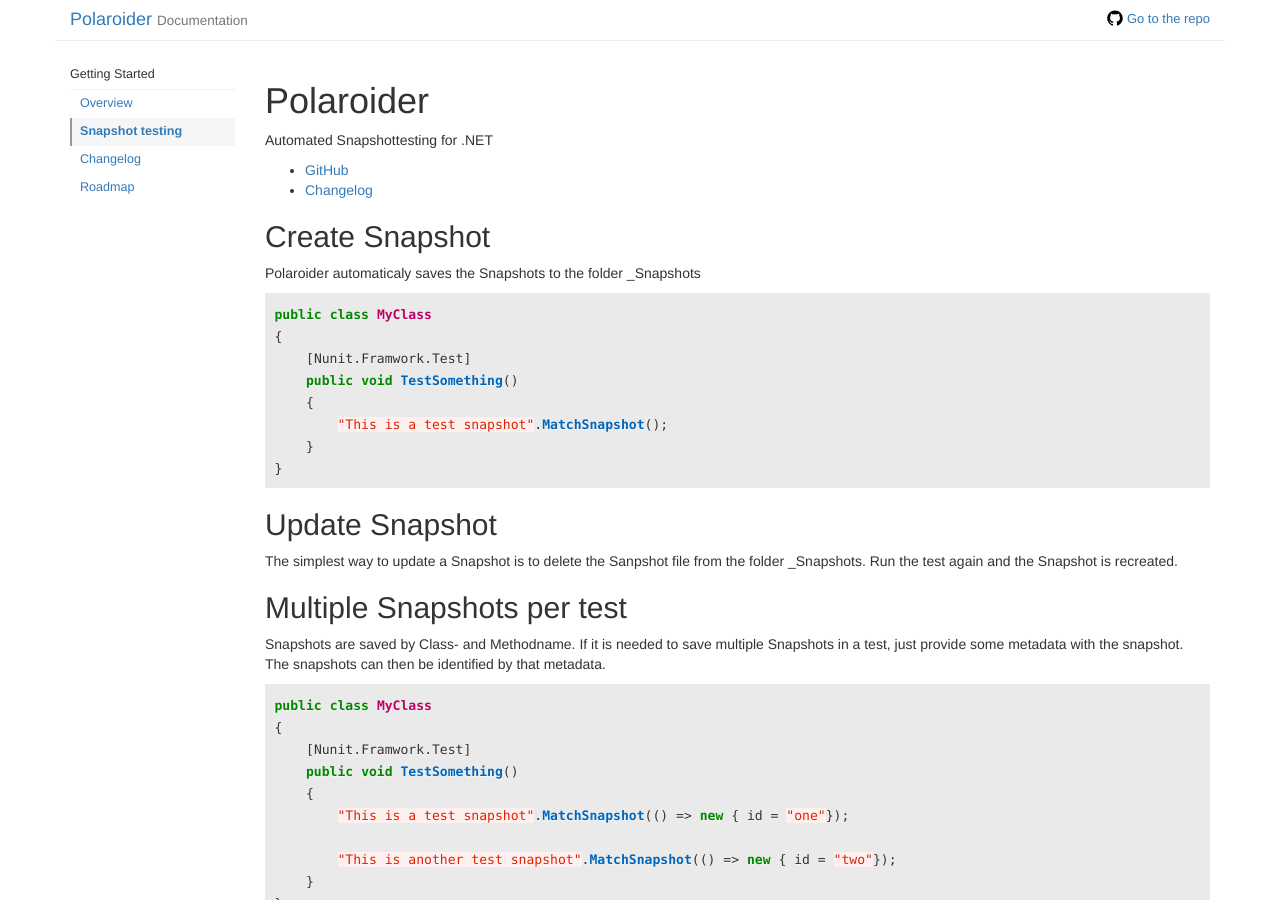
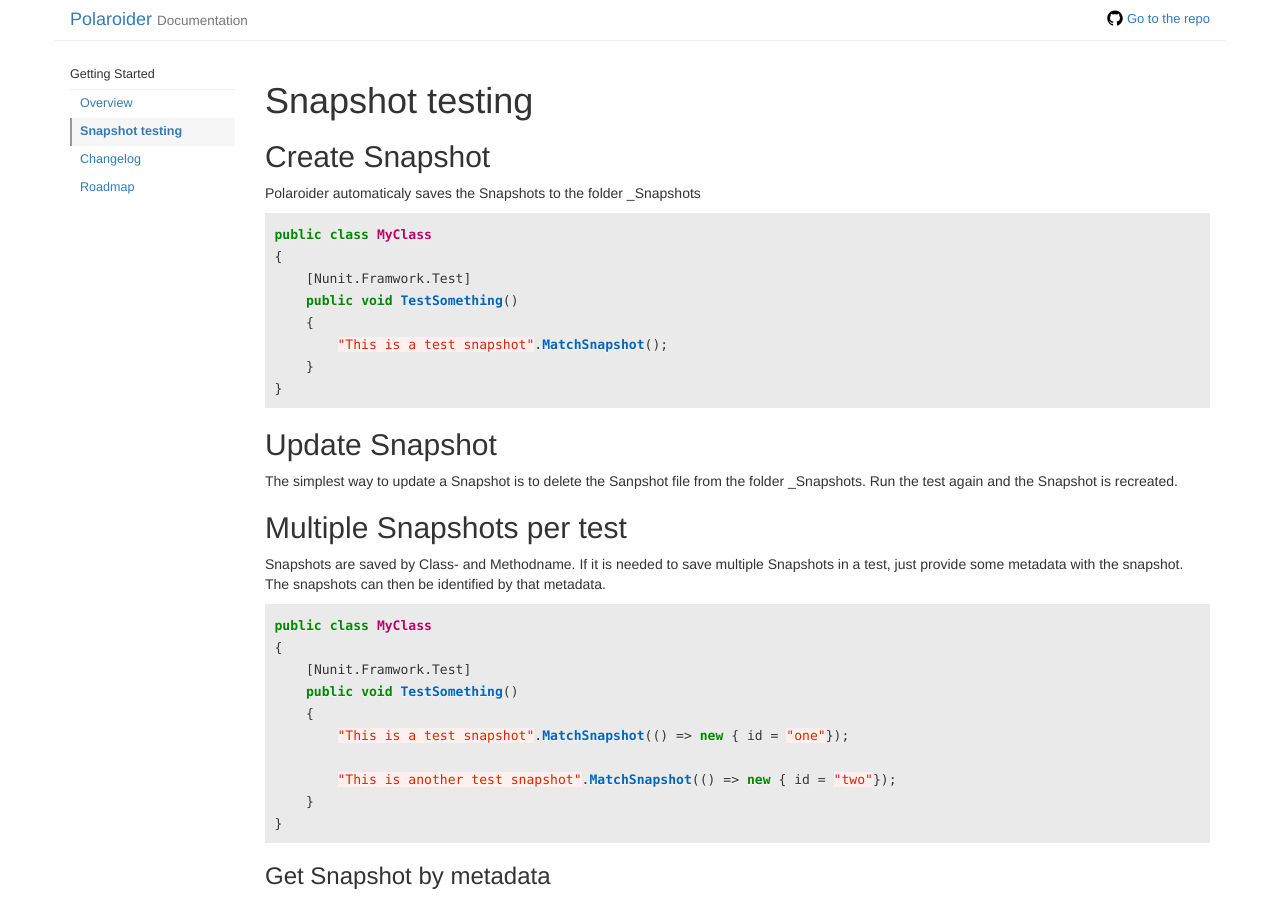
Before and after one commit to WickedFlame/Polaroider, a Jekyll site: the page built from docs/api.md, in a window 1280 px wide and 900 px high. Built offline with Jekyll 4.4.1, drawn with Linux system fonts in a browser that asks for light colours.

Commit message:
Updated header

```diff
--- a/docs/api.md
+++ b/docs/api.md
@@ -3,12 +3,7 @@ title: Snapshot testing
 layout: "default"
 nav_order: 2
 ---
-# Polaroider
-
-Automated Snapshottesting for .NET
-
-- [GitHub](https://github.com/WickedFlame/Polaroider)
-- [Changelog](changelog)
+# Snapshot testing
 
 ## Create Snapshot
 Polaroider automaticaly saves the Snapshots to the folder _Snapshots
```
